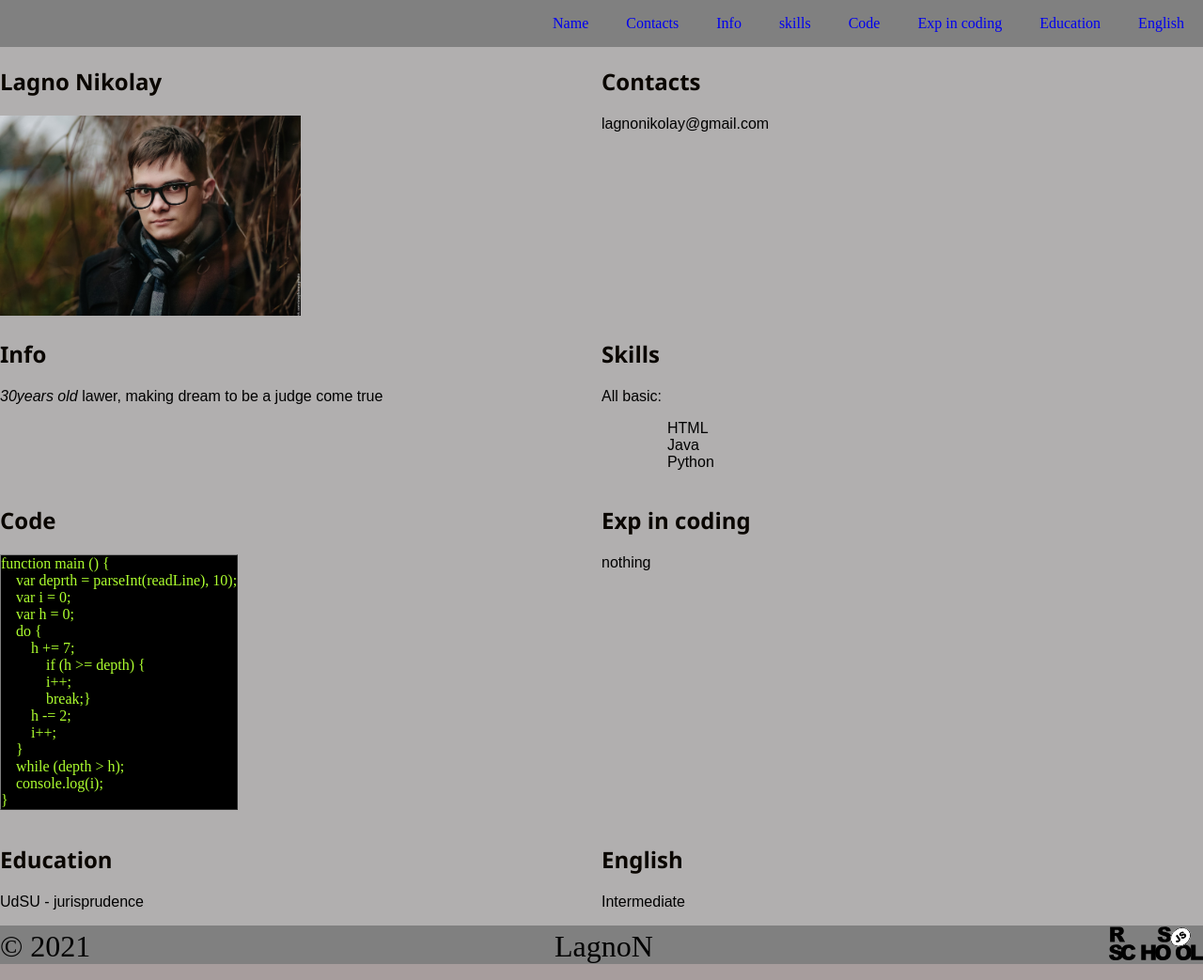
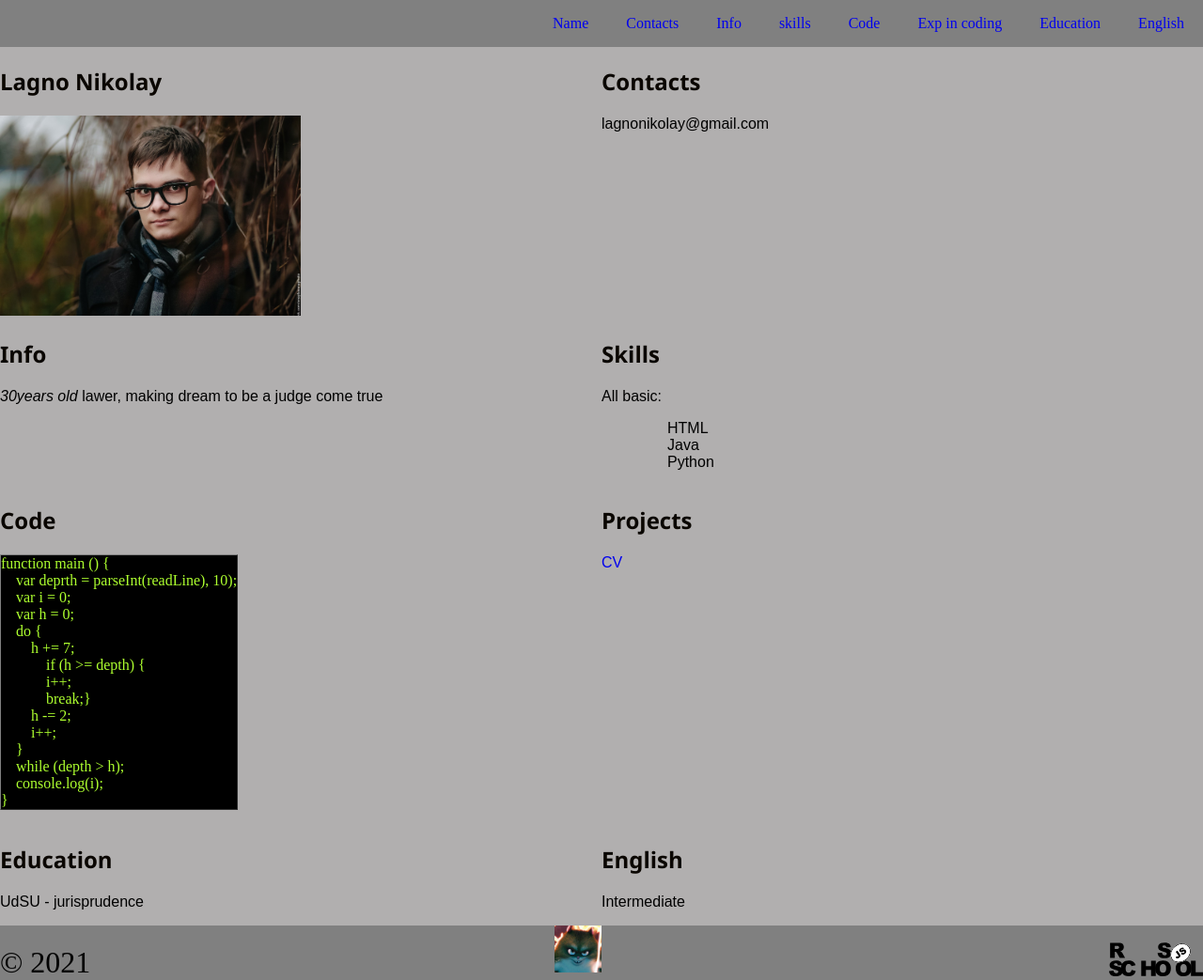
Before and after one commit to LagnoN/rsschool-cv, a plain HTML site: page index.html in a window 1280 px wide. Shown: the whole page at 94% size. Drawn offline with Linux system fonts and the light colour scheme.

Commit message:
fix: add link in Projects

```diff
--- a/index.html
+++ b/index.html
@@ -18,7 +18,7 @@
                   <li class="nav-item"><a href="#Info" class="nav-link">Info</a></li>
                   <li class="nav-item"><a href="#skills" class="nav-link">skills</a></li>
                   <li class="nav-item"><a href="#Code" class="nav-link">Code</a></li>
-                  <li class="nav-item"><a href="#Expincoding" class="nav-link">Exp in coding</a></li>
+                  <li class="nav-item"><a href="#Projects" class="nav-link">Exp in coding</a></li>
                   <li class="nav-item"><a href="#Education" class="nav-link">Education</a></li>
                   <li class="nav-item"><a href="#English" class="nav-link">English</a></li>
                 </ul>
@@ -67,9 +67,9 @@ function main () {
     console.log(i);
 }</pre>
             </section>
-            <section class="section" id="Expincoding">
-                <h2 class="section-title">Exp in coding</h2>
-                <p>nothing</p>
+            <section class="section" id="Projects">
+                <h2 class="section-title">Projects</h2>
+                <div> <a href="https://lagnon.github.io/rsschool-cv/">CV</a></div>
             </section>
             <section class="section" id="Education">
                 <h2 class="section-title">Education</h2>
@@ -82,8 +82,8 @@ function main () {
         </div>
     </main>
     <footer>
-        <p class="footer-section" style="margin: 0;">&#169 2021</p>
-        <a href="https://github.com/LagnoN" class="footer-section">LagnoN</a>
+        <p class="footer-section" style="margin: 0;">&#169; 2021</p>
+        <a href="https://github.com/LagnoN" class="footer-section"><img src="./assets/93465053.jpg" alt="GitHub" class="footer-section" style="width: 50px;"></a>
        <a href="https://rs.school/js/"><img src="./assets/rs_school_js.svg" alt="school-logo" class="footer-section" style="width: 100px;"></a>
     </footer>
 </body>
```
Also changed, not shown: assets/93465053.jpg (added).
